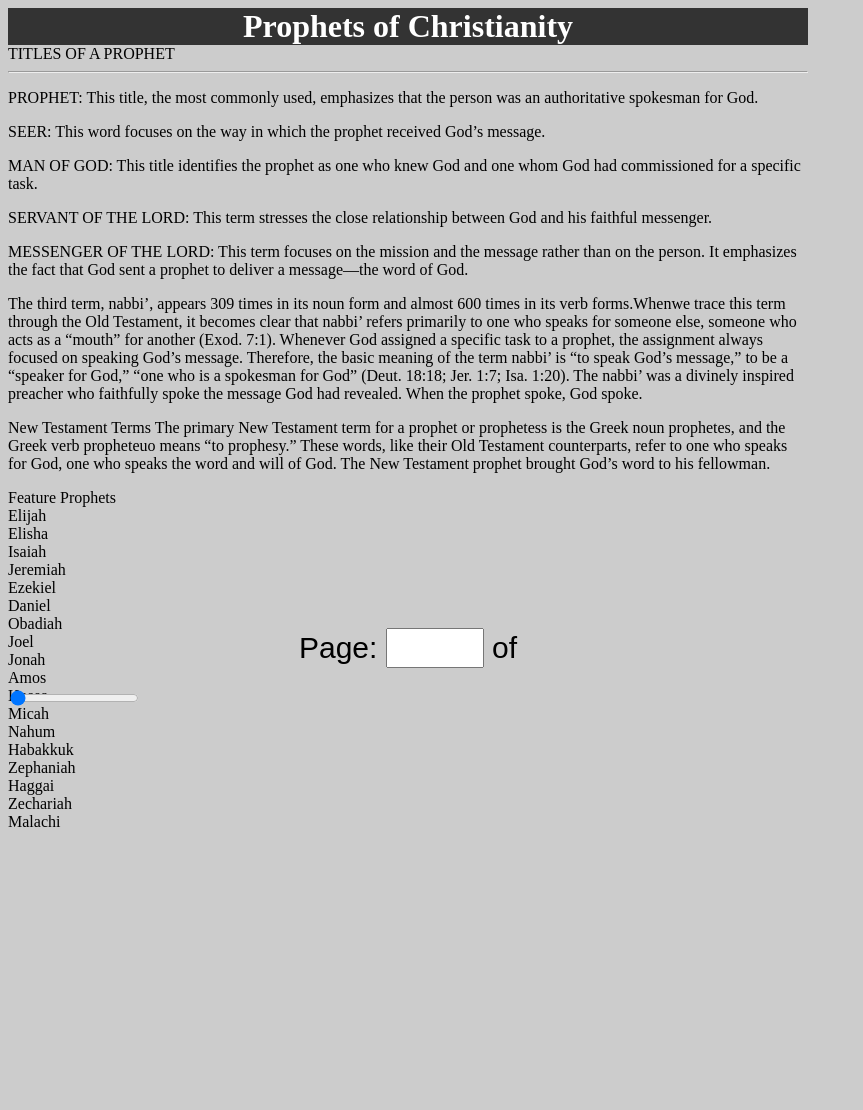
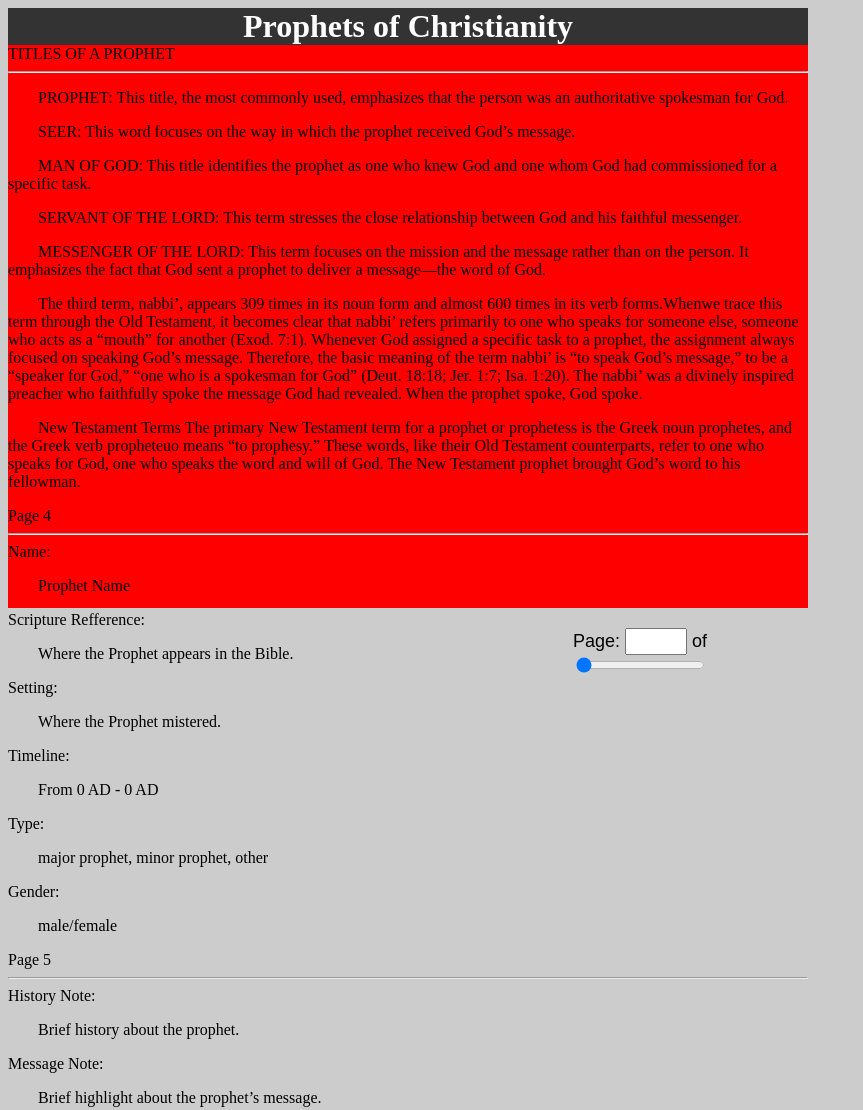
Before and after one commit to mezcel/Prophet-Booklet, a plain HTML site: page index.html in a window 1280 px wide. Shown: the top 1110 px of the page, without its empty margins (0-863 px from the left). Before the commit the page ends 831 px from the top, so only its background shows below. Drawn offline with nearby package versions, Linux system fonts and the light colour scheme.

Commit message:
index.html

```diff
--- a/index.html
+++ b/index.html
@@ -9,7 +9,7 @@
 	<title>Prophets of Christianity</title>
 
 	<script type="text/javascript" src="jquery-3.2.1.min.js"></script>
-	<script type="text/javascript" src="turn.min.js"></script>
+	<script type="text/javascript" src="turn.min.js"></script> <!-- turn.js version 3 -->
 
 
 	<style type="text/css">
@@ -19,6 +19,7 @@
 		#book{
 				width:800px;
 				height:600px;
+				background:red;
 		}
 
 		#book .turn-page{
@@ -53,14 +54,19 @@
 		}
 
 		#controls{
-			width:800px;
+			/*width:800px;*/
 			text-align:center;
 			margin:20px 0px;
-			font:30px arial;
+			font:18px arial;
+			left: 50%;
+			right: 50%;
+		}
+		#controls input, #controls label, #controls span{
+			font:18px arial;
 		}
 
-		#controls input, #controls label{
-			font:30px arial;
+		#number-pages{
+			border: none;
 		}
 
 		#book .odd{
@@ -68,6 +74,8 @@
 			background-image:-moz-linear-gradient(left, #FFF 95%, #ddd 100%);
 			background-image:-o-linear-gradient(left, #FFF 95%, #ddd 100%);
 			background-image:-ms-linear-gradient(left, #FFF 95%, #ddd 100%);
+			border: solid 10px;
+			border-left: 10px;
 		}
 
 		#book .even{
@@ -79,7 +87,19 @@
 		.pagePadding{
 			padding-left: 15px;
 			padding-bottom: 10px;
-	}
+		}
+
+		p{
+   			text-indent: 30px;
+		}
+		.prophetHeader {
+			background-color: gray;
+
+		}
+		.mypageFooter{
+			bottom: 0px;
+		}
+
 	</style>
 </head>
 <body>
@@ -106,38 +126,48 @@
 
 	<div id="controls">
 		<label for="page-number">Page:</label> <input type="text" size="3" id="page-number"> of <span id="number-pages"></span>
+		<br>
+		<input id="myPageSlider" type="range" min="0" max="19" value="0" step="1" onmouseup="mySliderToPage(this.value)"><span id"sliderPage" ></span>
 	</div>
-	<input id="myPageSlider" type="range" min="0" max="20" value="0" step="1" onmouseup="mySliderToPage(this.value)"><span id"sliderPage" ></span>
+
 
 	<script type="text/javascript">
 		// Sample using dynamic pages with turn.js
 		var numberOfPages;
-
 		var jsonProphets;
 
 		jsonProphets = [
-			{"id":0, "name":"Feature Prophets", "type":""},
-			{"id":1, "name":"Elijah", "sacredscripture":"1 Kings", "setting":"", "timeline":[0,0], "historyinformaiton":"", "messageinformation":"", "type":"", "gender":"", "type":"major"},
-			{"id":2, "name":"Elisha", "sacredscripture":"2 Kings", "setting":"", "timeline":[0,0], "historyinformaiton":"", "messageinformation":"", "type":"", "gender":"", "type":""},
-			{"id":3, "name":"Isaiah", "sacredscripture":"", "setting":"", "timeline":[0,0], "historyinformaiton":"", "messageinformation":"", "type":"", "gender":"", "type":""},
-			{"id":4, "name":"Jeremiah", "sacredscripture":"", "setting":"", "timeline":[0,0], "historyinformaiton":"", "messageinformation":"", "type":"", "gender":"", "type":""},
-			{"id":5, "name":"Ezekiel", "sacredscripture":"", "setting":"", "timeline":[0,0], "historyinformaiton":"", "messageinformation":"", "type":"", "gender":"", "type":""},
-			{"id":6, "name":"Daniel", "sacredscripture":"", "setting":"", "timeline":[0,0], "historyinformaiton":"", "messageinformation":"", "type":"", "gender":"", "type":""},
-			{"id":7, "name":"Obadiah", "sacredscripture":"", "setting":"", "timeline":[0,0], "historyinformaiton":"", "messageinformation":"", "type":"", "gender":"", "type":"minor"},
-			{"id":8, "name":"Joel", "sacredscripture":"", "setting":"", "timeline":[0,0], "historyinformaiton":"", "messageinformation":"", "type":"", "gender":"", "type":""},
-			{"id":9, "name":"Jonah", "sacredscripture":"", "setting":"", "timeline":[0,0], "historyinformaiton":"", "messageinformation":"", "type":"", "gender":"", "type":""},
-			{"id":10, "name":"Amos", "sacredscripture":"", "setting":"", "timeline":[0,0], "historyinformaiton":"", "messageinformation":"", "type":"", "gender":"", "type":""},
-			{"id":12, "name":"Hosea", "sacredscripture":"", "setting":"", "timeline":[0,0], "historyinformaiton":"", "messageinformation":"", "type":"", "gender":"", "type":""},
-			{"id":13, "name":"Micah", "sacredscripture":"", "setting":"", "timeline":[0,0], "historyinformaiton":"", "messageinformation":"", "type":"", "gender":"", "type":""},
-			{"id":14, "name":"Nahum", "sacredscripture":"", "setting":"", "timeline":[0,0], "historyinformaiton":"", "messageinformation":"", "type":"", "gender":"", "type":""},
-			{"id":15, "name":"Habakkuk", "sacredscripture":"", "setting":"", "timeline":[0,0], "historyinformaiton":"", "messageinformation":"", "type":"", "gender":"", "type":""},
-			{"id":16, "name":"Zephaniah", "sacredscripture":"", "setting":"", "timeline":[0,0], "historyinformaiton":"", "messageinformation":"", "type":"", "gender":"", "type":""},
-			{"id":17, "name":"Haggai", "sacredscripture":"", "setting":"", "timeline":[0,0], "historyinformaiton":"", "messageinformation":"", "type":"", "gender":"", "type":""},
-			{"id":18, "name":"Zechariah", "sacredscripture":"", "setting":"", "timeline":[0,0], "historyinformaiton":"", "messageinformation":"", "type":"", "gender":"", "type":""},
-			{"id":19, "name":"Malachi", "sacredscripture":"", "setting":"", "timeline":[0,0], "historyinformaiton":"", "messageinformation":"", "type":"", "gender":"", "type":""}
+			{"id":0, "name":"Prophet Name", "sacredscripture":"Where the Prophet appears in the Bible.", "setting":"Where the Prophet mistered.", "timeline":[0, 0], "historyinformaiton":"Brief history about the prophet.", "messageinformation":"Brief highlight about the prophet’s message.", "type":"major prophet, minor prophet, other", "gender":"male/female"},
+			{
+				"id":1, "name":"<b class'prophetHeader'>Elijah</b>, Elijah (Hebrew: אֱלִיָּהוּ, Eliyahu, meaning \"My God is Yahu/Jah\") or Elias (Greek: Ηλίας, Arabic: إلياس or إليا, Ilyās or Ilyā)",
+				"sacredscripture":"Books of Kings in the Hebrew Bible",
+				"setting":"Kingdom of Israel during the reign of Ahab (9th century BC)",
+				"timeline":[-873,-854],
+				"historyinformaiton":"In 1 Kings 18 (Bible), Elijah defended the worship of Yahweh over that of the Canaanite deity Baal. The Christian New Testament describes how Elijah was thought, by some, to be the Messiah. Jesus makes it clear that John the Baptist is \"the Elijah\" who was promised to come in Malachi 4:5.  The Book of Malachi prophesies Elijah's return \"before the coming of the great and terrible day of Yahweh\", making him a harbinger of the Messiah and of the eschaton in various faiths that revere the Hebrew Bible. References to Elijah appear in Ecclesiasticus, the New Testament, the Mishnah and Talmud, the Quran, the Book of Mormon, the Doctrine and Covenants, and Bahá'í writings.",
+				"messageinformation":"<b>Elijah, the prophets and conversion of heart</b><br>Elijah is the \"father\" of the prophets, \"the generation of those who seek him, who seek the face of the God of Jacob.\" Elijah's name, \"The Lord is my God,\" foretells the people's cry in response to his prayer on Mount Carmel. St. James refers to Elijah in order to encourage us to pray: \"The prayer of the righteous is powerful and effective.\" <a href='http:\/\/www.vatican.va\/archive\/ccc_css\/archive\/catechism\/p4s1c1a1.htm' target='_blank'> - <b>2582</b> Catechism</a>",
+				"type":"Major Prophet",
+				"gender":"Male"
+			},
+			{"id":2, "name":"Elisha", "sacredscripture":"2 Kings", "setting":"", "timeline":[0, 0], "historyinformaiton":"", "messageinformation":"", "type":"", "gender":""},
+			{"id":3, "name":"Isaiah", "sacredscripture":"", "setting":"", "timeline":[0, 0], "historyinformaiton":"", "messageinformation":"", "type":"", "gender":""},
+			{"id":4, "name":"Jeremiah", "sacredscripture":"", "setting":"", "timeline":[0, 0], "historyinformaiton":"", "messageinformation":"", "type":"", "gender":""},
+			{"id":5, "name":"Ezekiel", "sacredscripture":"", "setting":"", "timeline":[0, 0], "historyinformaiton":"", "messageinformation":"", "type":"", "gender":""},
+			{"id":6, "name":"Daniel", "sacredscripture":"", "setting":"", "timeline":[0, 0], "historyinformaiton":"", "messageinformation":"", "type":"", "gender":""},
+			{"id":7, "name":"Obadiah", "sacredscripture":"", "setting":"", "timeline":[0, 0], "historyinformaiton":"", "messageinformation":"", "type":"", "gender":""},
+			{"id":8, "name":"Joel", "sacredscripture":"", "setting":"", "timeline":[0, 0], "historyinformaiton":"", "messageinformation":"", "type":"", "gender":""},
+			{"id":9, "name":"Jonah", "sacredscripture":"", "setting":"", "timeline":[0, 0], "historyinformaiton":"", "messageinformation":"", "type":"", "gender":""},
+			{"id":10, "name":"Amos", "sacredscripture":"", "setting":"", "timeline":[0, 0], "historyinformaiton":"", "messageinformation":"", "type":"", "gender":""},
+			{"id":12, "name":"Hosea", "sacredscripture":"", "setting":"", "timeline":[0, 0], "historyinformaiton":"", "messageinformation":"", "type":"", "gender":""},
+			{"id":13, "name":"Micah", "sacredscripture":"", "setting":"", "timeline":[0, 0], "historyinformaiton":"", "messageinformation":"", "type":"", "gender":""},
+			{"id":14, "name":"Nahum", "sacredscripture":"", "setting":"", "timeline":[0, 0], "historyinformaiton":"", "messageinformation":"", "type":"", "gender":""},
+			{"id":15, "name":"Habakkuk", "sacredscripture":"", "setting":"", "timeline":[0, 0], "historyinformaiton":"", "messageinformation":"", "type":"", "gender":""},
+			{"id":16, "name":"Zephaniah", "sacredscripture":"", "setting":"", "timeline":[0, 0], "historyinformaiton":"", "messageinformation":"", "type":"", "gender":""},
+			{"id":17, "name":"Haggai", "sacredscripture":"", "setting":"", "timeline":[0, 0], "historyinformaiton":"", "messageinformation":"", "type":"", "gender":""},
+			{"id":18, "name":"Zechariah", "sacredscripture":"", "setting":"", "timeline":[0, 0], "historyinformaiton":"", "messageinformation":"", "type":"", "gender":""},
+			{"id":19, "name":"Malachi", "sacredscripture":"", "setting":"", "timeline":[0, 0], "historyinformaiton":"", "messageinformation":"", "type":"", "gender":""}
 		];
 
-		numberOfPages = jsonProphets.length + 1;
+		numberOfPages = jsonProphets.length * 2; // 2 pages per prophet
 
 		// Adds the pages that the book will need
 		function addPage(page, book) {
@@ -153,14 +183,50 @@
 				}, 1000);
 			}
 		}
-		function addTestLines(){
-			var i, prof;
-			for (i=0; i<19; i+=1) {
-				prof = jsonProphets[i].name; console.log(prof);
-				$('#book').append("<div>"+prof+"</div>");
+		function writeMyPages(){
+			/*
+				2 Pages Per Prophets
+				Page 1 Stats/Bio
+				Page 2 Verbose Content, Intended To be minimal and generic.
+			*/
+			var i, page1String, page2String, name, sacredscripture, setting, historyinformaiton, messageinformation, type, gender;
+			var lifetimeline = [];
+			var prophetPageCounter = 0;
+
+			for (i=0; i < jsonProphets.length; i+=1) {
+
+				name = "Name: <p>" + jsonProphets[i].name + "</p>";
+				sacredscripture = "Scripture Refference: <p>" + jsonProphets[i].sacredscripture + "</p>";
+				setting = "Setting: <p>" + jsonProphets[i].setting + "</p>";
+
+				if (jsonProphets[i].timeline[0] >= 0) {
+					lifetimeline[0] = "AD";
+				} else {
+					lifetimeline[0] = "BC";
+				}
+				if (jsonProphets[i].timeline[1] >= 0) {
+					lifetimeline[1] = "AD";
+				} else {
+					lifetimeline[1] = "BC";
+				}
+				lifetimeline[2] = "Timeline: <p>From " + Math.abs(jsonProphets[i].timeline[0]) + " " + lifetimeline[0] + " - " + Math.abs(jsonProphets[i].timeline[1]) + " " + lifetimeline[1] + "</p>";
+
+				historyinformaiton = "History Note: <p>" + jsonProphets[i].historyinformaiton + "</p>";
+				messageinformation = "Message Note: <p>" + jsonProphets[i].messageinformation + "</p>";
+				type = "Type: <p>" + jsonProphets[i].type + "</p>";
+				gender = "Gender: <p>" + jsonProphets[i].gender + "</p>";
+
+
+				page1String = "<div> Page " + (prophetPageCounter+4) + "<hr>" + name + sacredscripture + setting + lifetimeline[2] + type + gender + "</div>";
+				prophetPageCounter += 1;
+
+				page2String = "<div> Page " + (prophetPageCounter+4) + "<hr>"+ historyinformaiton + messageinformation + "</div>";
+				prophetPageCounter += 1;
+
+				$('#book').append(page1String + page2String);
 			}
 		}
-		addTestLines();
+		writeMyPages();
 
 		function myPageToSlider(page){
 			//$("#myPageSlider").value(page);
@@ -204,6 +270,9 @@
 					$('#book').turn('page', $('#page-number').val());
 
 			});
+
+			//$("#myPageSlider").max(numberOfPages);
+
 		});
 
 		$(window).bind('keydown', function(e){
```
